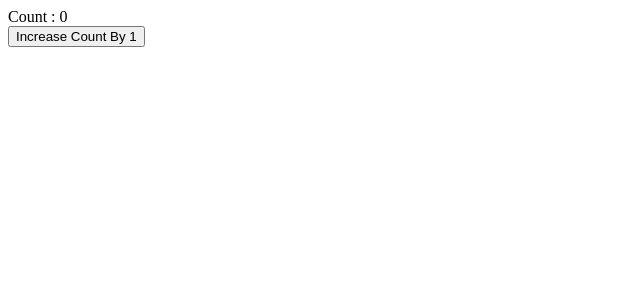
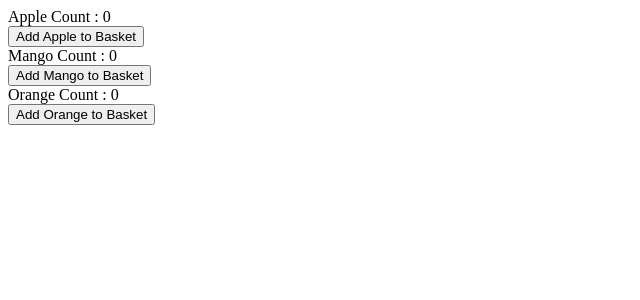
Before and after one commit to njain9104/react-1o1, a React (Vite) app: page / in a window 1280 px wide. Shown: the top 300 px of the page, without its empty margins (0-640 px from the left). Built offline with nearby package versions, Linux system fonts and the light colour scheme.

Commit message:
Fruits Counter

```diff
--- a/src/App.jsx
+++ b/src/App.jsx
@@ -1,16 +1,9 @@
-import { useState } from "react";
+import FruitsCounter from "./FruitsCounter";
 
 const App = () => {
-  const [count, setCount] = useState(0);
-
-  const onCountIncrease = () => {
-    setCount(count + 1);
-  };
-
   return (
     <div>
-      <div>Count : {count}</div>
-      <button onClick={onCountIncrease}>Increase Count By 1</button>
+      <FruitsCounter />
     </div>
   );
 };
--- /dev/null
+++ b/src/FruitsCounter.jsx
@@ -0,0 +1,34 @@
+import { useState } from "react";
+
+const FruitsCounter = () => {
+  const [appleCount, setAppleCount] = useState(0);
+  const [mangoCount, setMangoCount] = useState(0);
+  const [orangeCount, setOrangeCount] = useState(0);
+
+  const onAddAppleToBasket = () => {
+    setAppleCount(appleCount + 1);
+  };
+
+  const onAddMangoToBasket = () => {
+    setMangoCount(mangoCount + 1);
+  };
+
+  const onAddOrangeToBasket = () => {
+    setOrangeCount(orangeCount + 1);
+  };
+
+  return (
+    <div>
+      <div>Apple Count : {appleCount}</div>
+      <button onClick={onAddAppleToBasket}>Add Apple to Basket</button>
+      <br />
+      <div>Mango Count : {mangoCount}</div>
+      <button onClick={onAddMangoToBasket}>Add Mango to Basket</button>
+      <br />
+      <div>Orange Count : {orangeCount}</div>
+      <button onClick={onAddOrangeToBasket}>Add Orange to Basket</button>
+    </div>
+  );
+};
+
+export default FruitsCounter;
```
